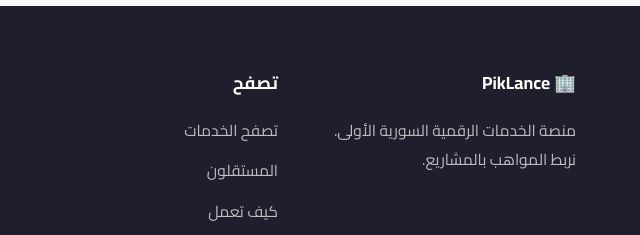
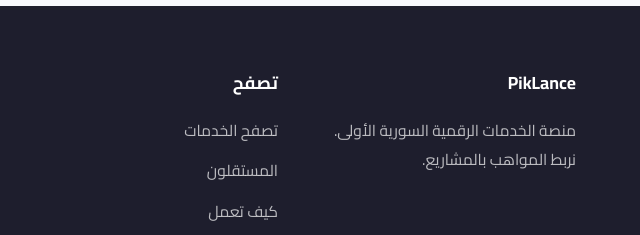
Before and after one commit to omars1640-lang/Piklanc2, a plain HTML site: page index.html in a window 1280 px wide. Shown: the part 3899-4134 px from the top of the page, 640-1280 px from the left. Drawn offline with Linux system fonts and the light colour scheme; no server answers.

```diff
--- a/index.html
+++ b/index.html
@@ -1278,7 +1278,7 @@
     <div class="container">
       <div class="footer-grid">
         <div>
-          <h4>🏢 PikLance</h4>
+          <h4>PikLance</h4>
           <p style="opacity:0.7;">منصة الخدمات الرقمية السورية الأولى.<br>نربط المواهب بالمشاريع.</p>
         </div>
         <div>
```
